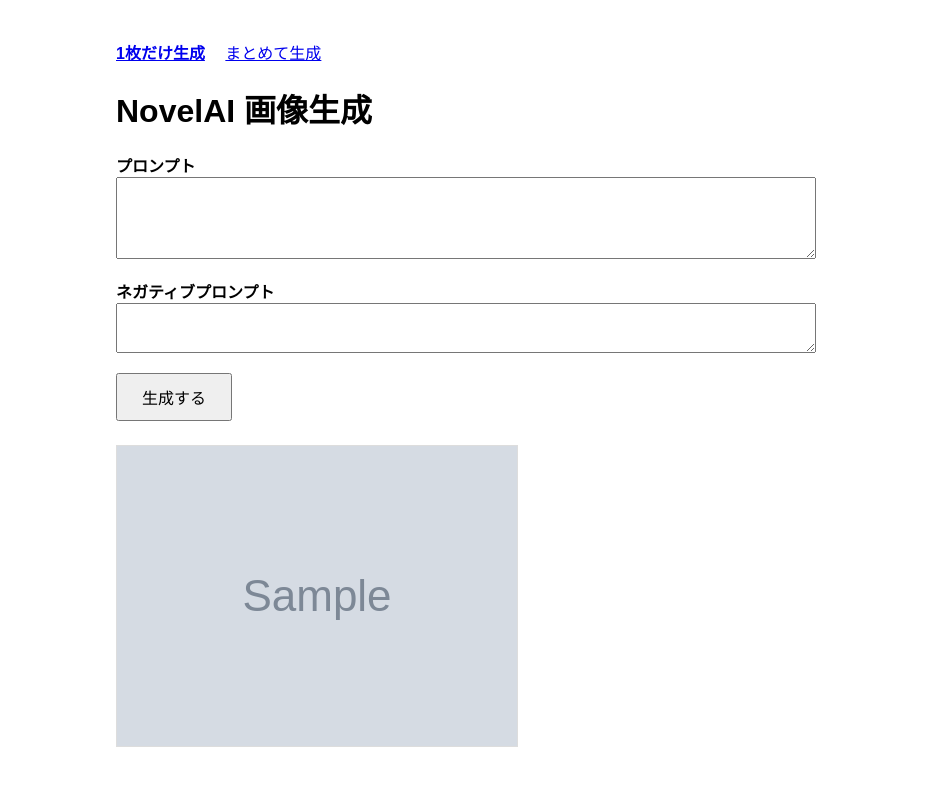
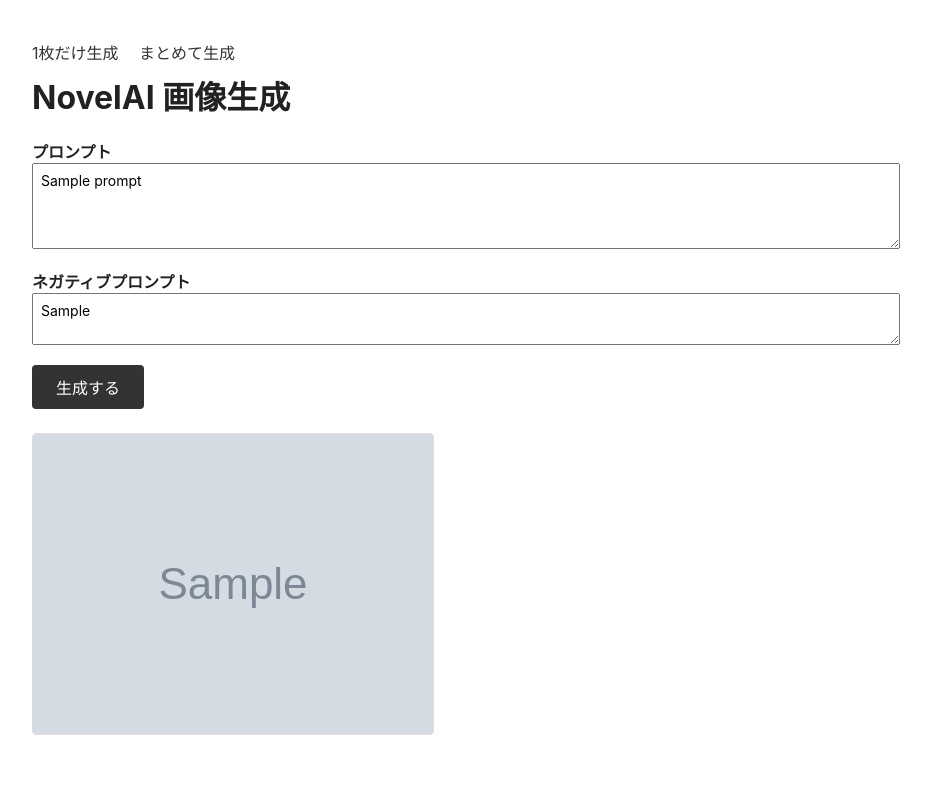
Before and after one commit to himeshou2929/douzinsi, a Flask app: template novelai-batch/templates/index.html in a window 1280 px wide. Shown: the whole page, without its empty margins (174-1105 px from the left). Run offline with Flask 3, Linux system fonts and the light colour scheme; the template is opened without the code that fills it: most values are stand-ins (such as "Sample title", 1, 10 or a date in 2020); grey boxes marked "Sample" are stand-in pictures.

Commit message:
novelai-batch: Flask/HTML-CSS/NovelAI APIスタックで構成を整理
- config.pyに環境変数・APIデフォルト値を集約
- novelai_client.pyのエラーハンドリングを強化（NovelAIError）
- テンプレートをbase.html継承に統一、インラインCSSをstatic/css/style.cssへ分離
- generate.py(CLI)もnovelai_client経由に統一
- .env.example / README.md 追加

Co-Authored-By: Claude Fable 5 <noreply@anthropic.com>

```diff
--- a/novelai-batch/app.py
+++ b/novelai-batch/app.py
@@ -1,9 +1,10 @@
 import re
 import time
 from pathlib import Path
+
 from flask import Flask, render_template, request
 
-from novelai_client import generate_image
+from novelai_client import generate_image, NovelAIError
 
 app = Flask(__name__)
 
@@ -15,6 +16,8 @@ OUTPUT_DIR.mkdir(parents=True, exist_ok=True)
 def index():
     image_url = None
     error = None
+    prompt = ""
+    negative_prompt = ""
 
     if request.method == "POST":
         prompt = request.form.get("prompt", "").strip()
@@ -28,10 +31,16 @@ def index():
                 filename = f"gen_{int(time.time())}.png"
                 (OUTPUT_DIR / filename).write_bytes(png_bytes)
                 image_url = f"/static/output/{filename}"
-            except Exception as e:
+            except NovelAIError as e:
                 error = str(e)
 
-    return render_template("index.html", image_url=image_url, error=error)
+    return render_template(
+        "index.html",
+        image_url=image_url,
+        error=error,
+        prompt=prompt,
+        negative_prompt=negative_prompt,
+    )
 
 
 @app.route("/batch", methods=["GET", "POST"])
@@ -59,7 +68,7 @@ def batch():
                     filename = f"batch_{ts}_{i:02d}.png"
                     (OUTPUT_DIR / filename).write_bytes(png_bytes)
                     entry["image_url"] = f"/static/output/{filename}"
-                except Exception as e:
+                except NovelAIError as e:
                     entry["error"] = str(e)
                 results.append(entry)
                 time.sleep(3)
--- a/novelai-batch/novelai_client.py
+++ b/novelai-batch/novelai_client.py
@@ -1,48 +1,61 @@
-import os
+import io
 import zipfile
-import io
+
 import requests
-from dotenv import load_dotenv, find_dotenv
 
-load_dotenv(find_dotenv())
-
-API_TOKEN = os.getenv("NOVELAI_API_TOKEN", "")
-MODEL = os.getenv("NOVELAI_MODEL", "nai-diffusion-4-full")
-API_URL = "https://image.novelai.net/ai/generate-image"
+import config
 
 
-def generate_image(prompt, negative_prompt, width=832, height=1216, steps=28):
-    if not API_TOKEN:
-        raise RuntimeError("NOVELAI_API_TOKENが.envに設定されていません")
+class NovelAIError(RuntimeError):
+    """NovelAI API呼び出し・レスポンス処理で発生したエラー"""
 
-    headers = {
-        "Authorization": f"Bearer {API_TOKEN}",
-        "Content-Type": "application/json",
-    }
+
+def generate_image(prompt, negative_prompt="", width=None, height=None, steps=None):
+    """NovelAI APIで画像を1枚生成し、PNGのバイト列を返す"""
+    config.require_token()
+
     payload = {
         "input": prompt,
-        "model": MODEL,
+        "model": config.MODEL,
         "action": "generate",
         "parameters": {
             "negative_prompt": negative_prompt,
-            "width": width,
-            "height": height,
-            "steps": steps,
+            "width": width or config.DEFAULT_WIDTH,
+            "height": height or config.DEFAULT_HEIGHT,
+            "steps": steps or config.DEFAULT_STEPS,
             "n_samples": 1,
-            "sampler": "k_euler_ancestral",
-            "scale": 5,
+            "sampler": config.DEFAULT_SAMPLER,
+            "scale": config.DEFAULT_SCALE,
         },
     }
-    res = requests.post(API_URL, headers=headers, json=payload, timeout=120)
+    headers = {
+        "Authorization": f"Bearer {config.API_TOKEN}",
+        "Content-Type": "application/json",
+    }
+
+    try:
+        res = requests.post(
+            config.API_URL,
+            headers=headers,
+            json=payload,
+            timeout=config.REQUEST_TIMEOUT_SECONDS,
+        )
+    except requests.RequestException as e:
+        raise NovelAIError(f"NovelAIへの接続に失敗しました: {e}") from e
+
     if not res.ok:
-        raise RuntimeError(f"{res.status_code}: {res.text}")
-    return extract_png(res.content)
+        raise NovelAIError(f"{res.status_code}: {res.text}")
+
+    return _extract_png(res.content)
 
 
-def extract_png(zip_bytes):
-    with zipfile.ZipFile(io.BytesIO(zip_bytes)) as z:
-        names = z.namelist()
-        if not names:
-            raise RuntimeError("生成結果のZIPが空でした")
-        with z.open(names[0]) as f:
-            return f.read()
+def _extract_png(zip_bytes):
+    try:
+        with zipfile.ZipFile(io.BytesIO(zip_bytes)) as z:
+            names = z.namelist()
+            if not names:
+                raise NovelAIError("生成結果のZIPが空でした")
+            with z.open(names[0]) as f:
+                return f.read()
+    except zipfile.BadZipFile as e:
+        raise NovelAIError(f"生成結果の解凍に失敗しました: {e}") from e
--- a/novelai-batch/requirements.txt
+++ b/novelai-batch/requirements.txt
@@ -1,3 +1,3 @@
+flask
 requests
 python-dotenv
-flask
--- /dev/null
+++ b/novelai-batch/static/css/style.css
@@ -0,0 +1,116 @@
+:root {
+  --border: #ddd;
+  --text-muted: #666;
+  --error: #c0392b;
+  --accent: #333;
+}
+
+* {
+  box-sizing: border-box;
+}
+
+body {
+  font-family: -apple-system, BlinkMacSystemFont, "Hiragino Sans", "Yu Gothic", sans-serif;
+  max-width: 900px;
+  margin: 40px auto;
+  padding: 0 16px;
+  color: #222;
+}
+
+header nav {
+  margin-bottom: 8px;
+}
+
+nav a {
+  margin-right: 16px;
+  text-decoration: none;
+  color: #333;
+  padding-bottom: 4px;
+}
+
+nav a.active {
+  font-weight: bold;
+  border-bottom: 2px solid var(--accent);
+}
+
+h1 {
+  margin-top: 8px;
+}
+
+.form textarea,
+textarea {
+  width: 100%;
+  padding: 8px;
+  font-size: 14px;
+  font-family: inherit;
+}
+
+label {
+  font-weight: bold;
+  display: block;
+  margin-top: 16px;
+}
+
+button {
+  margin-top: 16px;
+  padding: 10px 24px;
+  font-size: 16px;
+  cursor: pointer;
+  background: var(--accent);
+  color: #fff;
+  border: none;
+  border-radius: 4px;
+}
+
+button:hover {
+  background: #555;
+}
+
+.hint {
+  color: var(--text-muted);
+  font-size: 13px;
+  margin-top: 4px;
+}
+
+.error {
+  color: var(--error);
+  margin-top: 16px;
+  white-space: pre-wrap;
+}
+
+.result {
+  max-width: 100%;
+  margin-top: 24px;
+  border: 1px solid var(--border);
+  border-radius: 4px;
+}
+
+.results {
+  margin-top: 32px;
+  display: grid;
+  grid-template-columns: repeat(auto-fill, minmax(260px, 1fr));
+  gap: 16px;
+}
+
+.card {
+  border: 1px solid var(--border);
+  padding: 12px;
+  border-radius: 6px;
+}
+
+.card img {
+  max-width: 100%;
+  border-radius: 4px;
+}
+
+.card .prompt {
+  font-size: 12px;
+  color: #555;
+  margin-top: 8px;
+  white-space: pre-wrap;
+}
+
+.card .fail {
+  color: var(--error);
+  font-size: 13px;
+}
--- /dev/null
+++ b/novelai-batch/templates/base.html
@@ -0,0 +1,20 @@
+<!DOCTYPE html>
+<html lang="ja">
+<head>
+  <meta charset="UTF-8">
+  <meta name="viewport" content="width=device-width, initial-scale=1">
+  <title>{% block title %}NovelAI 画像生成{% endblock %}</title>
+  <link rel="stylesheet" href="{{ url_for('static', filename='css/style.css') }}">
+</head>
+<body>
+  <header>
+    <nav>
+      <a href="/" class="{{ 'active' if request.path == '/' else '' }}">1枚だけ生成</a>
+      <a href="/batch" class="{{ 'active' if request.path == '/batch' else '' }}">まとめて生成</a>
+    </nav>
+  </header>
+  <main>
+    {% block content %}{% endblock %}
+  </main>
+</body>
+</html>
--- a/novelai-batch/templates/index.html
+++ b/novelai-batch/templates/index.html
@@ -1,32 +1,14 @@
-<!DOCTYPE html>
-<html lang="ja">
-<head>
-  <meta charset="UTF-8">
-  <title>NovelAI 画像生成</title>
-  <style>
-    body { font-family: sans-serif; max-width: 700px; margin: 40px auto; padding: 0 16px; }
-    textarea { width: 100%; box-sizing: border-box; padding: 8px; font-size: 14px; }
-    label { font-weight: bold; display: block; margin-top: 16px; }
-    button { margin-top: 16px; padding: 10px 24px; font-size: 16px; cursor: pointer; }
-    .error { color: #c0392b; margin-top: 16px; white-space: pre-wrap; }
-    img { max-width: 100%; margin-top: 24px; border: 1px solid #ddd; }
-    nav a { margin-right: 16px; }
-  </style>
-</head>
-<body>
-  <nav>
-    <a href="/"><b>1枚だけ生成</b></a>
-    <a href="/batch">まとめて生成</a>
-  </nav>
-
+{% extends "base.html" %}
+{% block title %}NovelAI 画像生成{% endblock %}
+{% block content %}
   <h1>NovelAI 画像生成</h1>
 
-  <form method="post">
+  <form method="post" class="form">
     <label for="prompt">プロンプト</label>
-    <textarea name="prompt" id="prompt" rows="4">{{ request.form.get('prompt', '') }}</textarea>
+    <textarea name="prompt" id="prompt" rows="4">{{ prompt }}</textarea>
 
     <label for="negative_prompt">ネガティブプロンプト</label>
-    <textarea name="negative_prompt" id="negative_prompt" rows="2">{{ request.form.get('negative_prompt', '') }}</textarea>
+    <textarea name="negative_prompt" id="negative_prompt" rows="2">{{ negative_prompt }}</textarea>
 
     <button type="submit">生成する</button>
   </form>
@@ -36,7 +18,6 @@
   {% endif %}
 
   {% if image_url %}
-    <img src="{{ image_url }}" alt="生成結果">
+    <img class="result" src="{{ image_url }}" alt="生成結果">
   {% endif %}
-</body>
-</html>
+{% endblock %}
```
Also changed, not shown: novelai-batch/config.py (added, +25 -0 lines), novelai-batch/generate.py (+8 -51 lines), novelai-batch/templates/batch.html (+5 -29 lines), novelai-batch/README.md (added), 1 other file.
